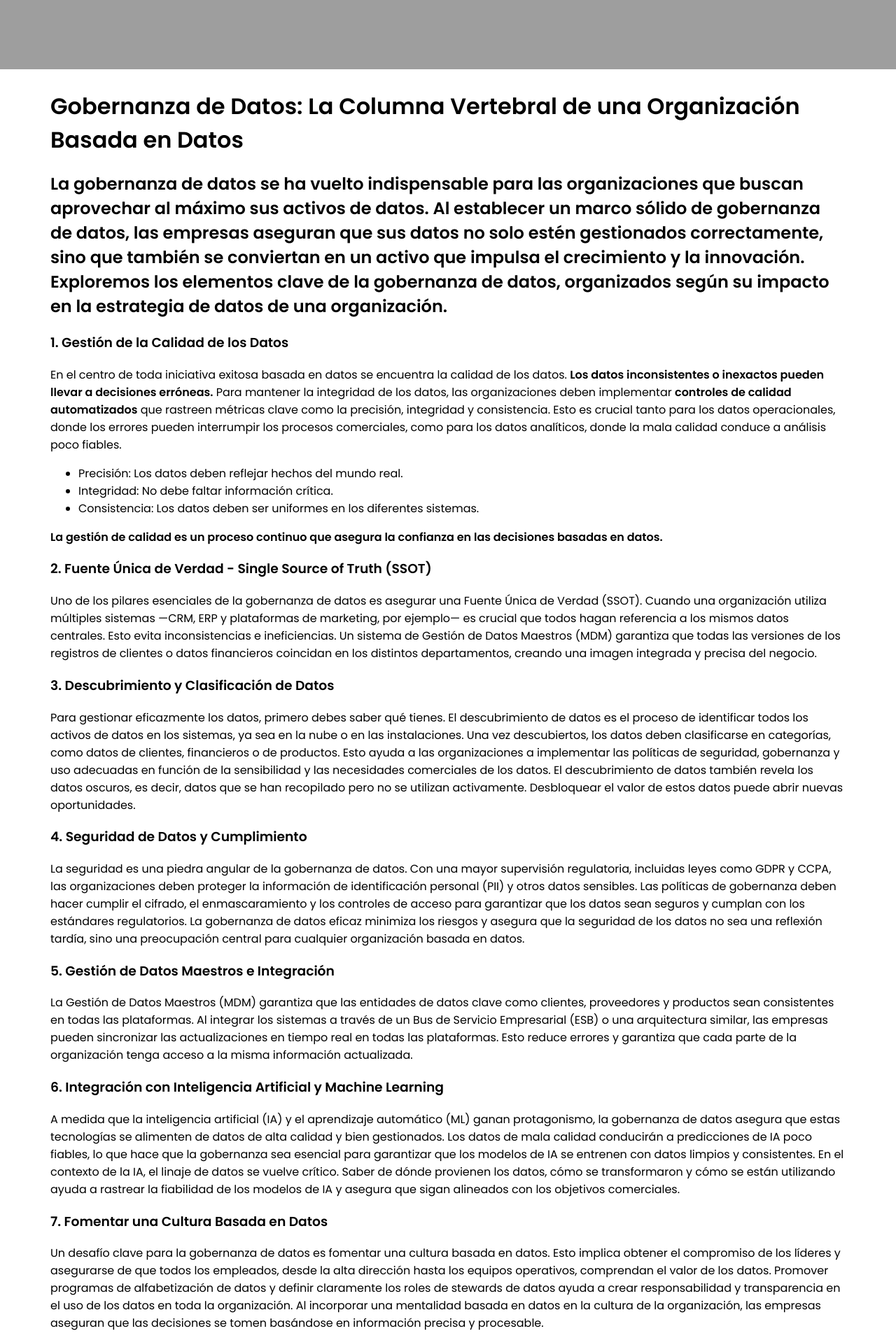
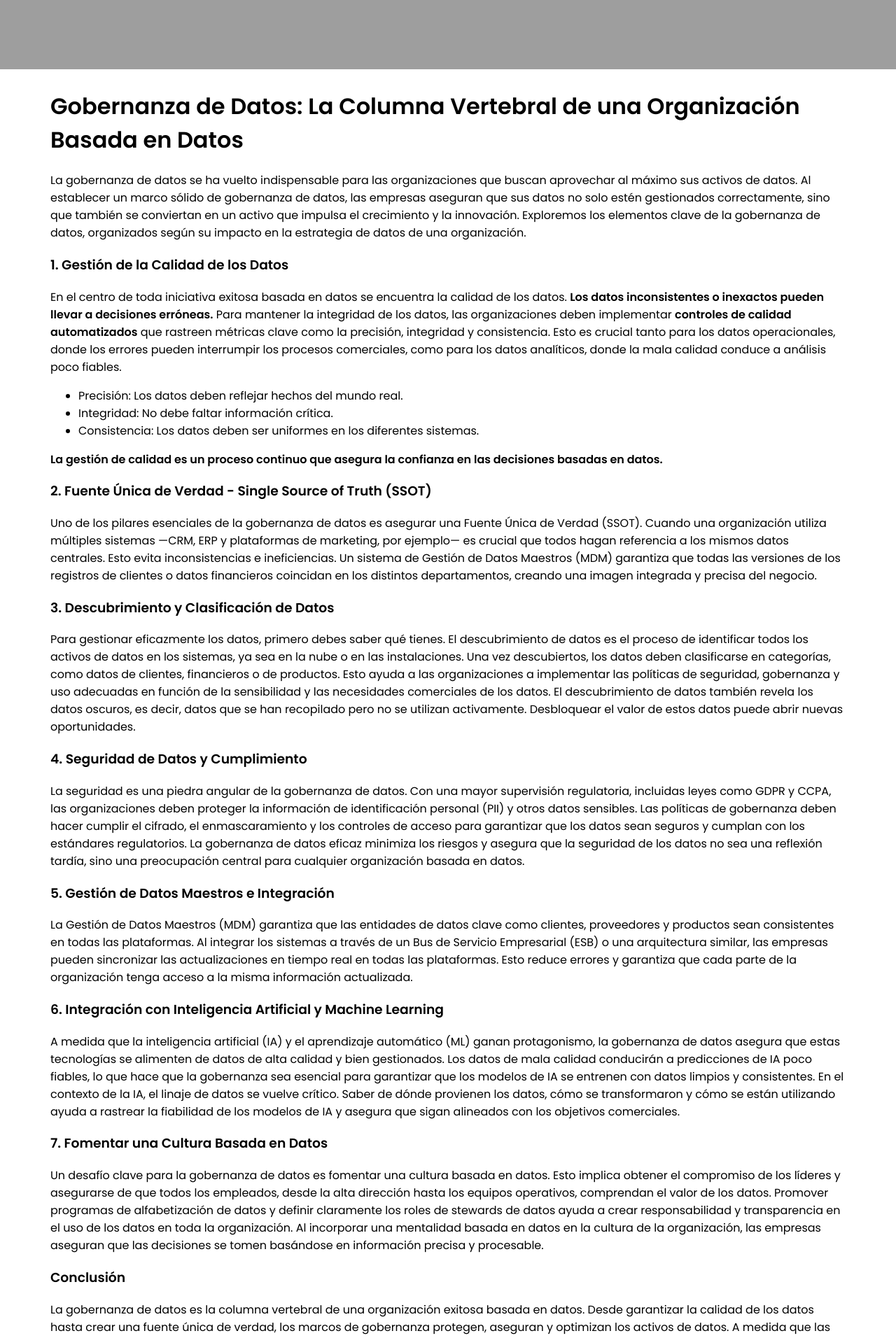
Before and after one commit to squadralabs/squadralabs.github.io, a Jekyll site: the page built from _posts/2024-10-24-data-governance.md, in a window 1280 px wide. Shown: the part 957-2869 px from the top of the page at 70% size. Built offline with Jekyll 4.4.1, drawn with Linux system fonts in a browser that asks for light colours.

```diff
--- a/_posts/2024-10-24-data-governance.md
+++ b/_posts/2024-10-24-data-governance.md
@@ -6,7 +6,7 @@ title: "Data Governance"
 
 # Gobernanza de Datos: La Columna Vertebral de una Organización Basada en Datos
 
-## La gobernanza de datos se ha vuelto indispensable para las organizaciones que buscan aprovechar al máximo sus activos de datos. Al establecer un marco sólido de gobernanza de datos, las empresas aseguran que sus datos no solo estén gestionados correctamente, sino que también se conviertan en un activo que impulsa el crecimiento y la innovación. Exploremos los elementos clave de la gobernanza de datos, organizados según su impacto en la estrategia de datos de una organización.
+La gobernanza de datos se ha vuelto indispensable para las organizaciones que buscan aprovechar al máximo sus activos de datos. Al establecer un marco sólido de gobernanza de datos, las empresas aseguran que sus datos no solo estén gestionados correctamente, sino que también se conviertan en un activo que impulsa el crecimiento y la innovación. Exploremos los elementos clave de la gobernanza de datos, organizados según su impacto en la estrategia de datos de una organización.
 
 ### 1. Gestión de la Calidad de los Datos
 
```
